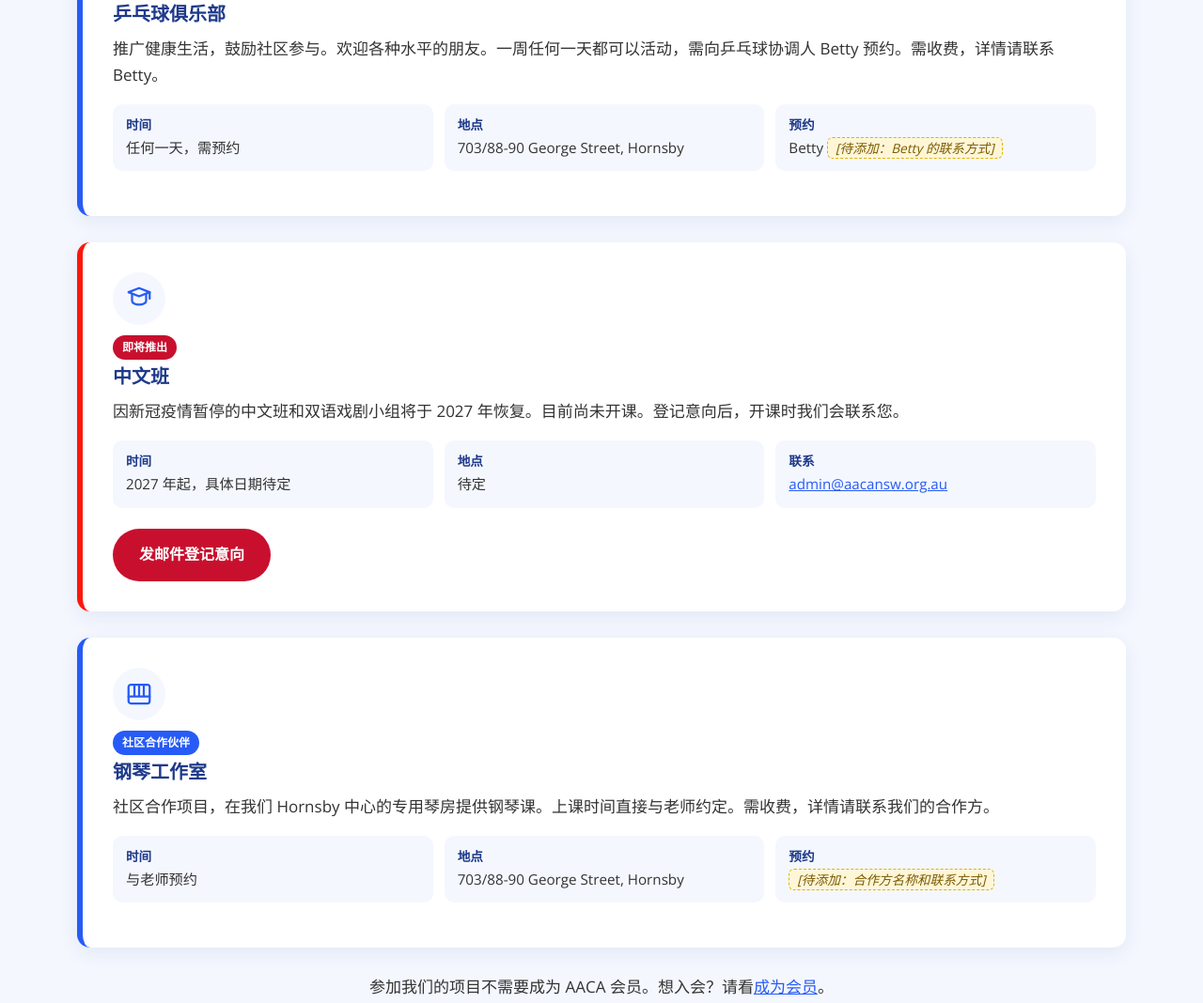
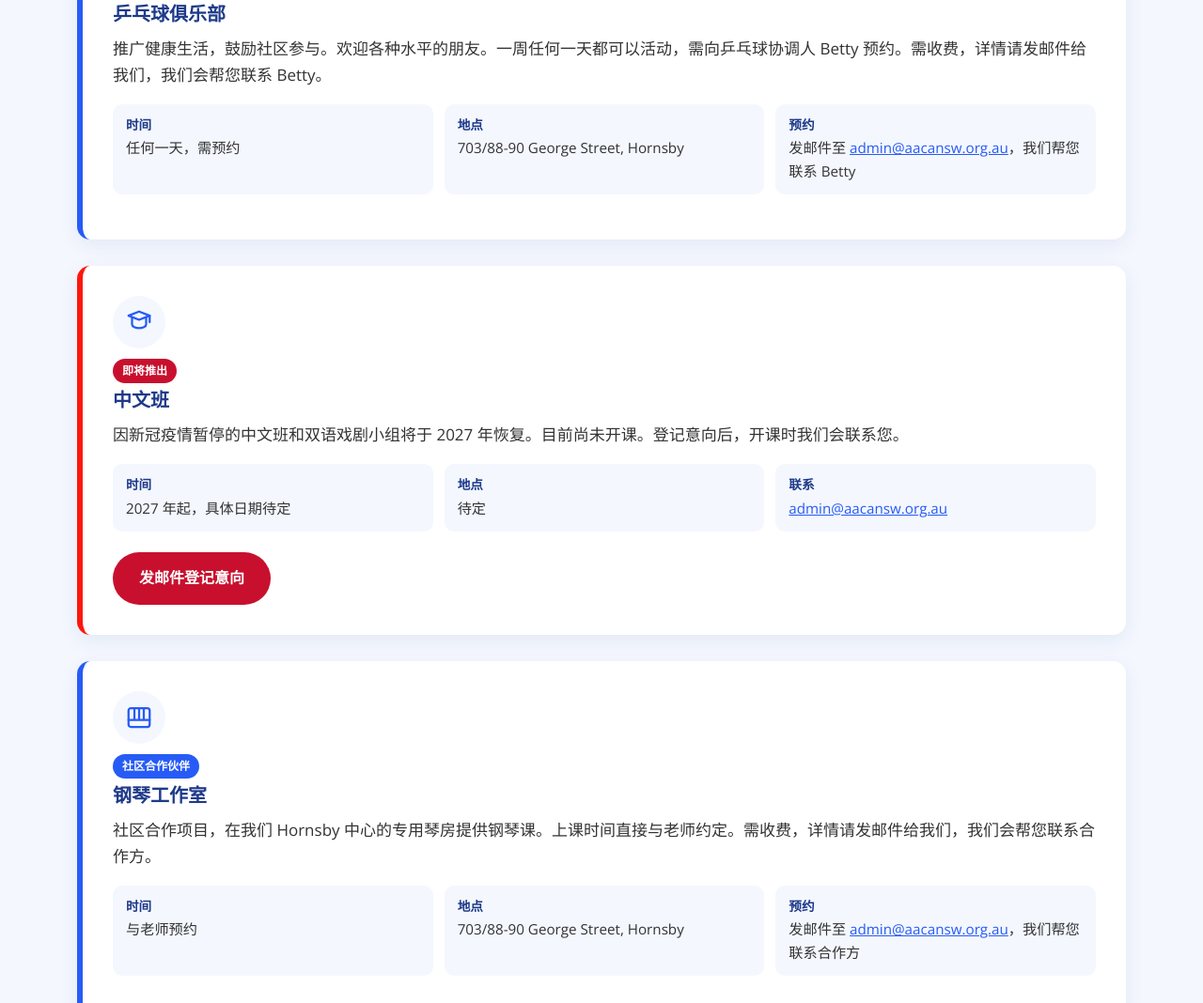
Before and after one commit to Australian-Asian-Cultural-Association/AACA-Website, a plain HTML site: page zh/programs.html in a window 1280 px wide. Shown: the part 1026-2094 px from the top of the page at 94% size. Drawn offline with nearby package versions, Linux system fonts and the light colour scheme.

Commit message:
Go live: remove preview noindex from all pages; replace Programs placeholders with email contact
Co-Authored-By: Claude Opus 5.5 <noreply@anthropic.com>
Claude-Session: https://claude.ai/code/session_011n5W1VbxdXKGPLBGgzddz2

```diff
--- a/zh/programs.html
+++ b/zh/programs.html
@@ -2,7 +2,6 @@
 <html lang="zh-Hans">
 <head>
 <meta charset="utf-8">
-<meta name="robots" content="noindex, nofollow">
 <meta name="viewport" content="width=device-width, initial-scale=1">
 <title>项目 | AACA 澳洲亚洲文化协会</title>
 <meta name="description" content="AACA 项目：长者活动、乒乓球、中文班、钢琴和社区服务。">
@@ -35,14 +34,14 @@
 <div class="aaca-icon" aria-hidden="true"><svg viewBox="0 0 24 24" fill="none" stroke="currentColor" stroke-width="1.8" stroke-linecap="round" stroke-linejoin="round"><path d="M8 7a3 3 0 1 0 0-.01M17 8a2.5 2.5 0 1 0 0-.01M3 21v-2a5 5 0 0 1 10 0v2M14 21v-1.5a4 4 0 0 1 7 0V21"/></svg></div><h3>华人长者协会</h3><p>AACA 历史最长、持续至今的社区项目。每周举办长者活动，通过社交、文化和健康活动把社区长者聚在一起。2008 年成立，2016 年加入 AACA。</p>
 <div class="aaca-facts"><div><strong>时间</strong>每周三 上午 9 点 – 12 点<br>仅限新州学校学期（学校假期不活动）</div><div><strong>地点</strong>703/88-90 George Street, Hornsby</div><div><strong>联系</strong><a href="mailto:admin@aacansw.org.au">admin@aacansw.org.au</a></div></div>
 </div><div class="aaca-detail" id="table-tennis">
-<div class="aaca-icon" aria-hidden="true"><svg viewBox="0 0 24 24" fill="none" stroke="currentColor" stroke-width="1.8" stroke-linecap="round" stroke-linejoin="round"><circle cx="9" cy="9" r="6"/><path d="M13.5 13.5 20 20"/><circle cx="19" cy="5" r="1.6"/></svg></div><h3>乒乓球俱乐部</h3><p>推广健康生活，鼓励社区参与。欢迎各种水平的朋友。一周任何一天都可以活动，需向乒乓球协调人 Betty 预约。需收费，详情请联系 Betty。</p>
-<div class="aaca-facts"><div><strong>时间</strong>任何一天，需预约</div><div><strong>地点</strong>703/88-90 George Street, Hornsby</div><div><strong>预约</strong>Betty <span class="aaca-todo">[待添加：Betty 的联系方式]</span></div></div>
+<div class="aaca-icon" aria-hidden="true"><svg viewBox="0 0 24 24" fill="none" stroke="currentColor" stroke-width="1.8" stroke-linecap="round" stroke-linejoin="round"><circle cx="9" cy="9" r="6"/><path d="M13.5 13.5 20 20"/><circle cx="19" cy="5" r="1.6"/></svg></div><h3>乒乓球俱乐部</h3><p>推广健康生活，鼓励社区参与。欢迎各种水平的朋友。一周任何一天都可以活动，需向乒乓球协调人 Betty 预约。需收费，详情请发邮件给我们，我们会帮您联系 Betty。</p>
+<div class="aaca-facts"><div><strong>时间</strong>任何一天，需预约</div><div><strong>地点</strong>703/88-90 George Street, Hornsby</div><div><strong>预约</strong>发邮件至 <a href="mailto:admin@aacansw.org.au">admin@aacansw.org.au</a>，我们帮您联系 Betty</div></div>
 </div><div class="aaca-detail aaca-detail--red" id="chinese-school">
 <div class="aaca-icon" aria-hidden="true"><svg viewBox="0 0 24 24" fill="none" stroke="currentColor" stroke-width="1.8" stroke-linecap="round" stroke-linejoin="round"><path d="M3 6.5 12 3l9 3.5-9 3.5z"/><path d="M6 8.2V14c0 1.7 2.7 3 6 3s6-1.3 6-3V8.2"/><path d="M21 6.5V12"/></svg></div><span class="aaca-badge">即将推出</span><h3>中文班</h3><p>因新冠疫情暂停的中文班和双语戏剧小组将于 2027 年恢复。目前尚未开课。登记意向后，开课时我们会联系您。</p>
 <div class="aaca-facts"><div><strong>时间</strong>2027 年起，具体日期待定</div><div><strong>地点</strong>待定</div><div><strong>联系</strong><a href="mailto:admin@aacansw.org.au">admin@aacansw.org.au</a></div></div>
 <div class="aaca-btn-row"><a class="aaca-btn aaca-btn--red" href="mailto:admin@aacansw.org.au?subject=Chinese%20Classes%20-%20Register%20Interest">发邮件登记意向</a></div></div><div class="aaca-detail" id="piano">
-<div class="aaca-icon" aria-hidden="true"><svg viewBox="0 0 24 24" fill="none" stroke="currentColor" stroke-width="1.8" stroke-linecap="round" stroke-linejoin="round"><rect x="3" y="4" width="18" height="16" rx="2"/><path d="M8 4v10M12 4v10M16 4v10M3 14h18"/></svg></div><span class="aaca-badge aaca-badge--blue">社区合作伙伴</span><h3>钢琴工作室</h3><p>社区合作项目，在我们 Hornsby 中心的专用琴房提供钢琴课。上课时间直接与老师约定。需收费，详情请联系我们的合作方。</p>
-<div class="aaca-facts"><div><strong>时间</strong>与老师预约</div><div><strong>地点</strong>703/88-90 George Street, Hornsby</div><div><strong>预约</strong><span class="aaca-todo">[待添加：合作方名称和联系方式]</span></div></div>
+<div class="aaca-icon" aria-hidden="true"><svg viewBox="0 0 24 24" fill="none" stroke="currentColor" stroke-width="1.8" stroke-linecap="round" stroke-linejoin="round"><rect x="3" y="4" width="18" height="16" rx="2"/><path d="M8 4v10M12 4v10M16 4v10M3 14h18"/></svg></div><span class="aaca-badge aaca-badge--blue">社区合作伙伴</span><h3>钢琴工作室</h3><p>社区合作项目，在我们 Hornsby 中心的专用琴房提供钢琴课。上课时间直接与老师约定。需收费，详情请发邮件给我们，我们会帮您联系合作方。</p>
+<div class="aaca-facts"><div><strong>时间</strong>与老师预约</div><div><strong>地点</strong>703/88-90 George Street, Hornsby</div><div><strong>预约</strong>发邮件至 <a href="mailto:admin@aacansw.org.au">admin@aacansw.org.au</a>，我们帮您联系合作方</div></div>
 </div><p class="aaca-center aaca-mt">参加我们的项目不需要成为 AACA 会员。想入会？请看<a href="get-involved.html#membership">成为会员</a>。</p></div></section>
 </main>
 
```
Also changed, not shown: about.html (+0 -1 lines), accessibility.html (+0 -1 lines), contact.html (+0 -1 lines), events.html (+0 -1 lines), get-involved.html (+0 -1 lines), index.html (+0 -1 lines), news-resources.html (+0 -1 lines), privacy.html (+0 -1 lines), programs.html (+4 -5 lines), zh/about.html (+0 -1 lines), zh/accessibility.html (+0 -1 lines), zh/contact.html (+0 -1 lines), zh/events.html (+0 -1 lines), zh/get-involved.html (+0 -1 lines), 3 more files.
